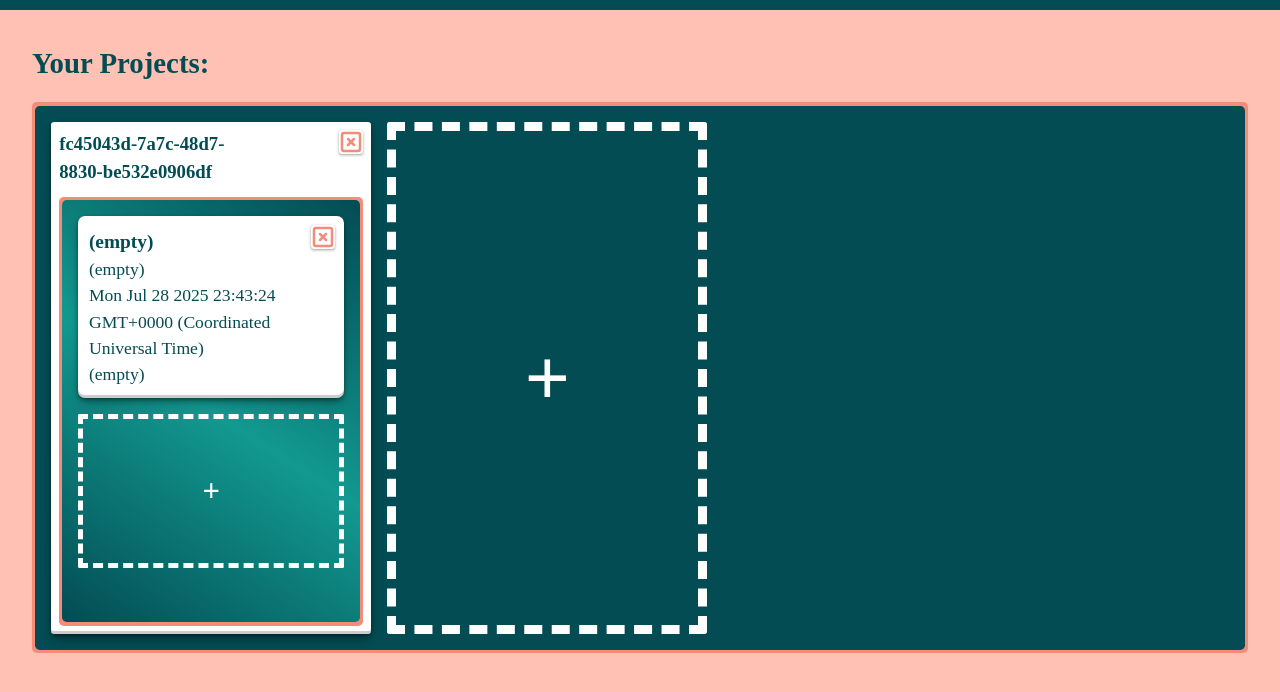
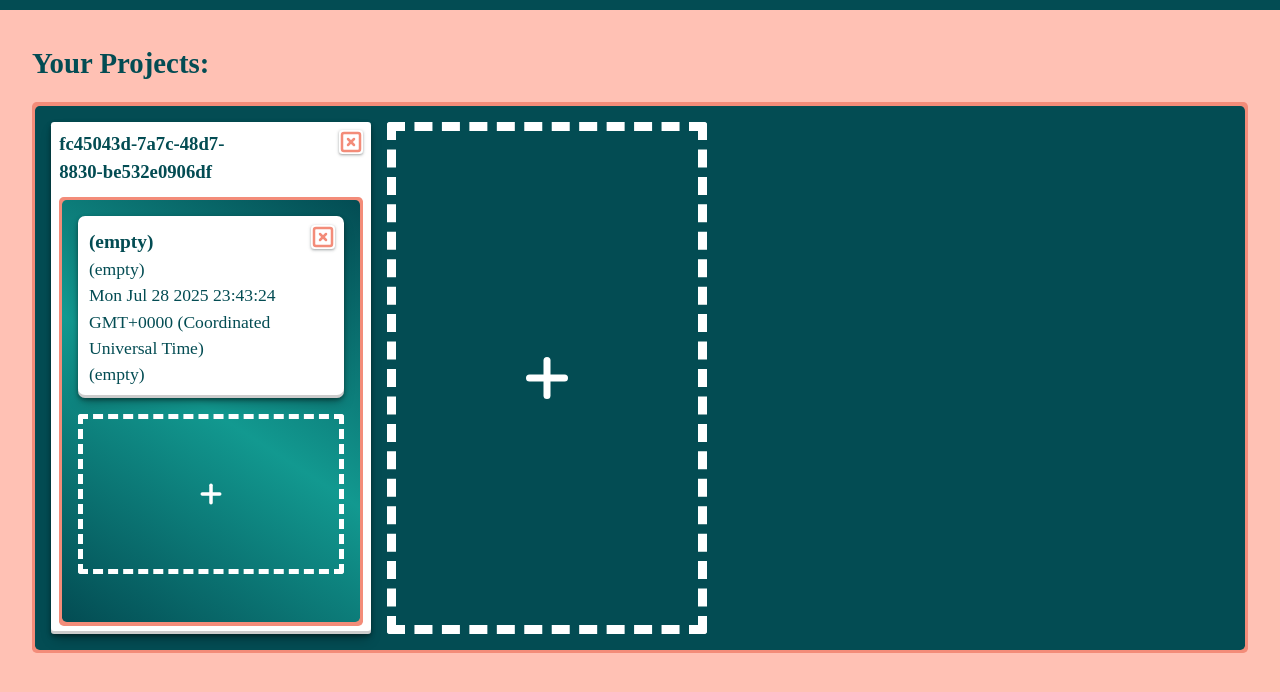
Before and after one commit to lucaspasseri/odin-todo-list, a website built with webpack: page src/template.html in a window 1280 px wide. Shown: the part 102-794 px from the top of the page. Built offline with nearby package versions, Linux system fonts and the light colour scheme.

Commit message:
Create a AddItemButton component

```diff
--- /dev/null
+++ b/src/component/addItemButton.js
@@ -0,0 +1,28 @@
+import render from "./projectList";
+import { createElement, Plus } from "lucide";
+import * as styles from "../style/addItemButton.module.css";
+
+export default function renderAddButton(list, item, styleVariant) {
+	const addButton = document.createElement("button");
+	addButton.classList.add(styles.button, styles[styleVariant]);
+
+	const iconSize = {
+		projectList: 60,
+		todoList: 30,
+	};
+
+	const icon = createElement(Plus, {
+		"stroke-width": 2.8,
+		width: iconSize[styleVariant],
+		height: iconSize[styleVariant],
+	});
+
+	addButton.appendChild(icon);
+
+	addButton.addEventListener("click", () => {
+		list.add(item);
+		render();
+	});
+
+	return addButton;
+}
--- a/src/component/projectList.js
+++ b/src/component/projectList.js
@@ -2,6 +2,7 @@
 import projectListRef from "../state";
 import renderTodoList from "./todoList";
 import List from "../class/list";
+import renderAddButton from "./addItemButton";
 
 export default function render() {
 	const projectListContainer = document.querySelector("#projectList");
@@ -14,16 +15,12 @@
 		ul.appendChild(renderTodoList(project));
 	});
 
-	const addNewButton = document.createElement("button");
-	addNewButton.addEventListener("click", () => {
-		projectListRef.add(new List());
-		render();
-	});
-	const p = document.createElement("p");
-	p.textContent = "+";
-	addNewButton.appendChild(p);
-
-	ul.appendChild(addNewButton);
+	const addItemButton = renderAddButton(
+		projectListRef,
+		new List(),
+		"projectList"
+	);
+	ul.appendChild(addItemButton);
 
 	projectListContainer.appendChild(ul);
 }
--- a/src/component/todoList.js
+++ b/src/component/todoList.js
@@ -4,6 +4,7 @@
 import renderTodo from "./todo";
 import Todo from "../class/todo";
 import renderCloseButton from "./closeButton";
+import renderAddButton from "./addItemButton";
 
 export default function renderTodoList(project) {
 	const todoList = document.createElement("li");
@@ -20,19 +21,9 @@
 		ul.appendChild(renderTodo(todo, project));
 	});
 
-	const addNewTodoButton = document.createElement("button");
+	const addItemButton = renderAddButton(project, new Todo(), "todoList");
 
-	addNewTodoButton.addEventListener("click", () => {
-		project.add(new Todo());
-		render();
-	});
-
-	const p = document.createElement("p");
-	p.textContent = "+";
-
-	addNewTodoButton.appendChild(p);
-
-	ul.appendChild(addNewTodoButton);
+	ul.appendChild(addItemButton);
 
 	const ulContainer = document.createElement("div");
 	ulContainer.appendChild(ul);
--- a/src/global.css
+++ b/src/global.css
@@ -12,6 +12,7 @@
 		rgba(0, 0, 0, 0.3) 0px 7px 13px -3px, rgba(0, 0, 0, 0.2) 0px -3px 0px inset;
 	--project-height: 32em;
 	--project-width: 20em;
+	--todo-height: 10em;
 }
 
 @media (max-width: 640px) {
--- /dev/null
+++ b/src/style/addItemButton.module.css
@@ -0,0 +1,21 @@
+.button {
+	background-color: transparent;
+	color: white;
+	display: flex;
+	justify-content: center;
+	align-items: center;
+	box-shadow: none;
+	border-radius: 0.2em;
+}
+
+.projectList {
+	width: var(--project-width);
+	min-height: var(--project-height);
+	border: 0.6em dashed white;
+}
+
+.todoList {
+	width: 100%;
+	height: var(--todo-height);
+	border: 0.35em dashed white;
+}
--- a/src/style/projectList.module.css
+++ b/src/style/projectList.module.css
@@ -14,25 +14,5 @@
 		flex-wrap: wrap;
 		gap: 1em;
 		padding: 1em;
-
-		> button {
-			background-color: transparent;
-			color: white;
-			font-weight: bold;
-			border: 0.6em dashed white;
-			display: flex;
-			justify-content: center;
-			box-shadow: none;
-			border-radius: 0.2em;
-			width: var(--project-width);
-			min-height: var(--project-height);
-
-			p {
-				font-size: 5em;
-				line-height: 0.8;
-				padding: 0;
-				align-self: center;
-			}
-		}
 	}
 }
--- a/src/style/todoList.module.css
+++ b/src/style/todoList.module.css
@@ -36,22 +36,6 @@
 			gap: 1em;
 			padding: 1em;
 			flex: 1;
-
-			> button {
-				height: 16em;
-				font-size: 0.6em;
-				width: 100%;
-				background-color: transparent;
-				color: white;
-				font-weight: bold;
-				border: 0.6em dashed white;
-				border-radius: 0.2em;
-				box-shadow: none;
-
-				p {
-					font-size: 3.2em;
-				}
-			}
 		}
 	}
 }
```
Also changed, not shown: src/component/closeButton.js (+8 -8 lines).
